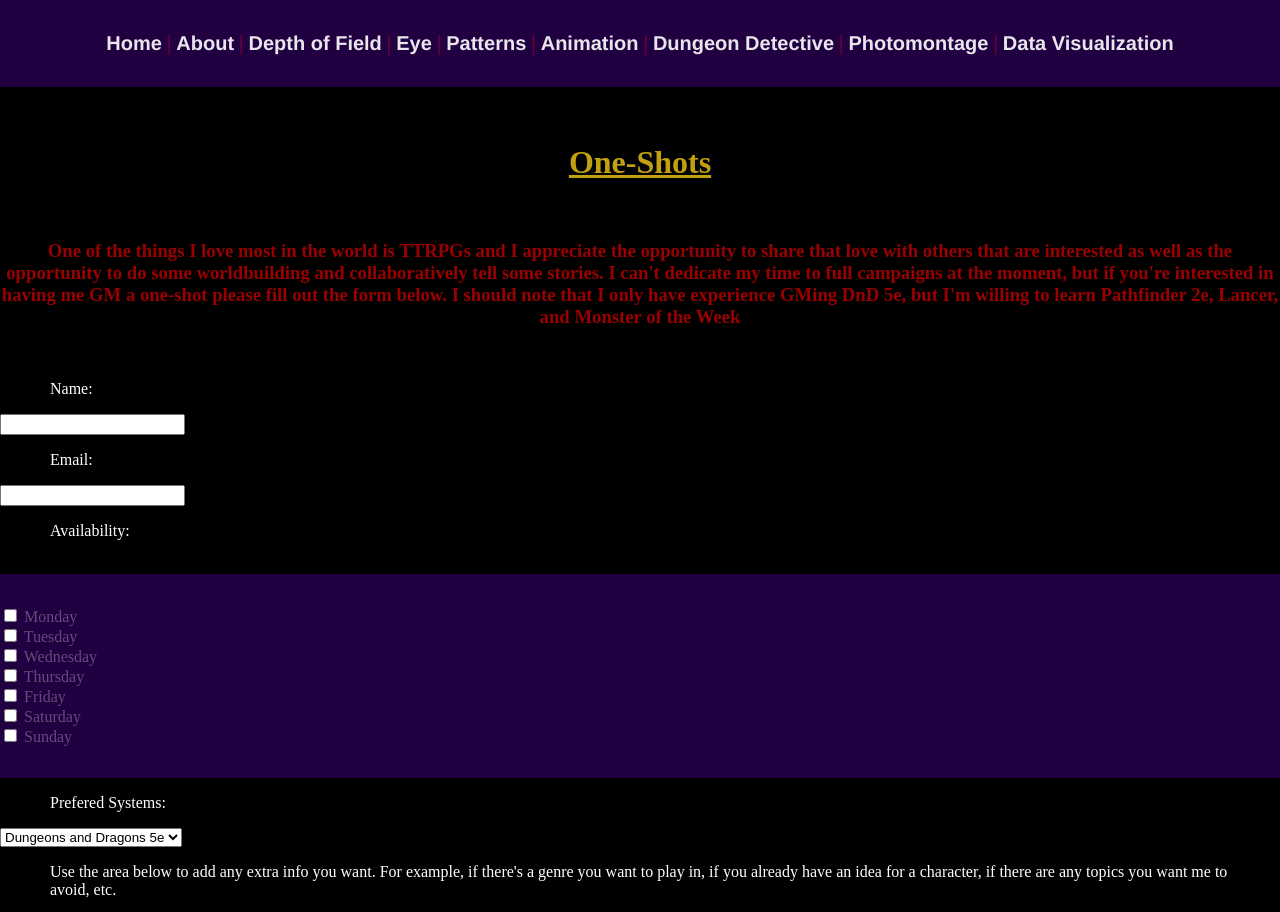
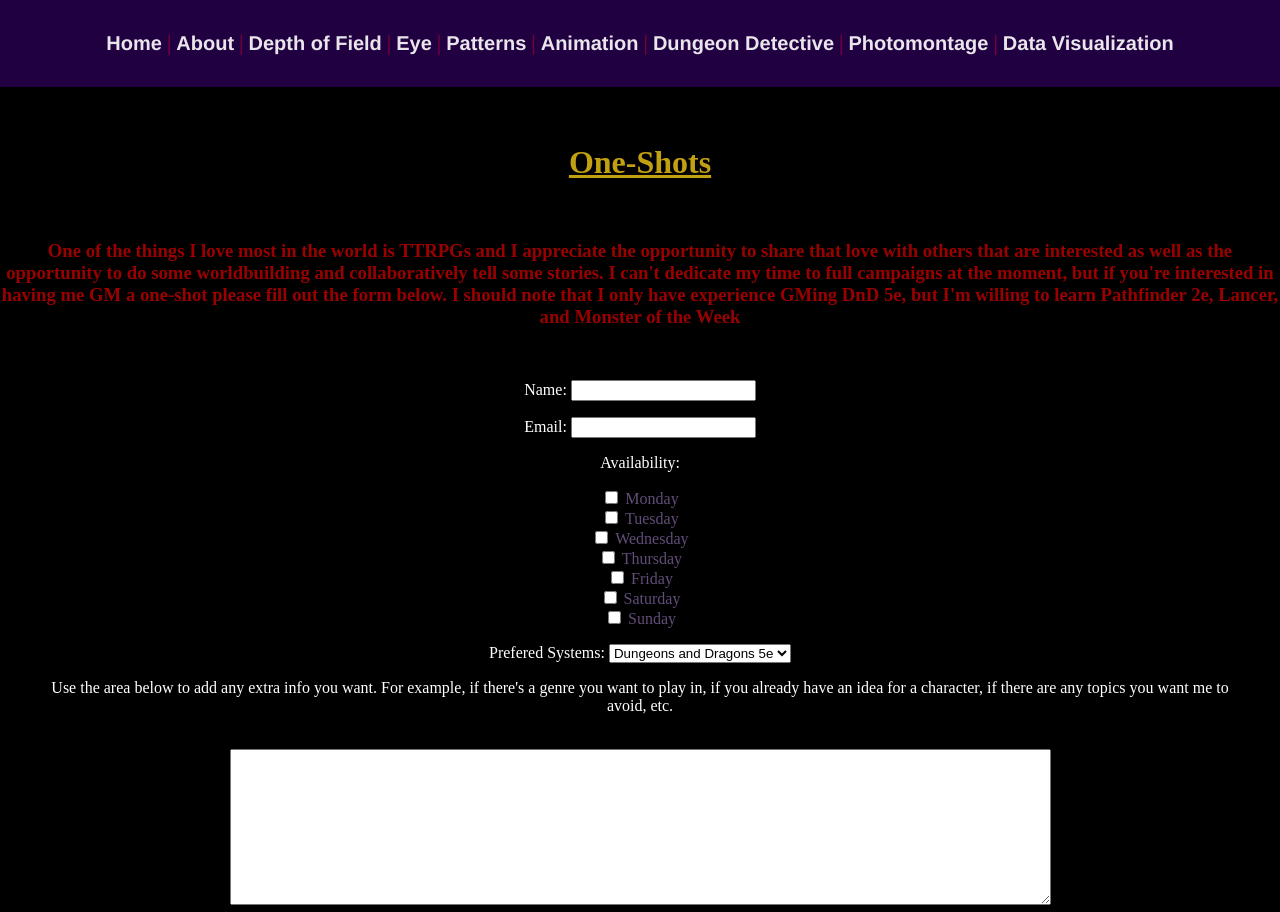
Before and after one commit to hunter-teacher-cert/778-2023fa-EmileJB, a plain HTML site: page docs/Oneshots.html in a window 1280 px wide. Shown: the top 912 px of the page. Drawn offline with Linux system fonts and the light colour scheme.

Commit message:
Changed Oneshots

```diff
--- a/docs/Oneshots.html
+++ b/docs/Oneshots.html
@@ -27,11 +27,10 @@
 <br>
 <center><h3>One of the things I love most in the world is TTRPGs and I appreciate the opportunity to share that love with others that are interested as well as the opportunity to do some worldbuilding and collaboratively tell some stories. I can't dedicate my time to full campaigns at the moment, but if you're interested in having me GM a one-shot please fill out the form below. I should note that I only have experience GMing DnD 5e, but I'm willing to learn Pathfinder 2e, Lancer, and Monster of the Week</h2></center>
 <br>
-<form>
-<p>Name:</p> <input type="text" required>
-<p>Email:</p> <input type="email" required>
-<p>Availability:</p> <br>
-<div>
+<center><form>
+<p>Name: <input type="text" required></p>
+<p>Email: <input type="email" required></p>
+<p>Availability:</p>
     <input type="checkbox" id="monday" name="availability" />
     <label for="monday">Monday</label> <br>
     <input type="checkbox" id="tuesday" name="availability" />
@@ -46,14 +45,13 @@
     <label for="saturday">Saturday</label> <br>
     <input type="checkbox" id="sunday" name="availability" />
     <label for="sunday">Sunday</label> <br>
-  </div>
-  <p>Prefered Systems:</p>
+  <p>Prefered Systems:
   <select>
     <option>Dungeons and Dragons 5e</option>
     <option>Pathfinder 2e</option>
     <option>Lancer</option>
     <option>Monster of the Week</option>
-  </select>
+  </select> </p>
   <p>Use the area below to add any extra info you want. For example, if there's a genre you want to play in, if you already have an idea for a character, if there are any topics you want me to avoid, etc.</p> <br>
-  <textarea></textarea>
-</form>
+  <textarea rows="10" cols="100"></textarea>
+</form></center>
```
